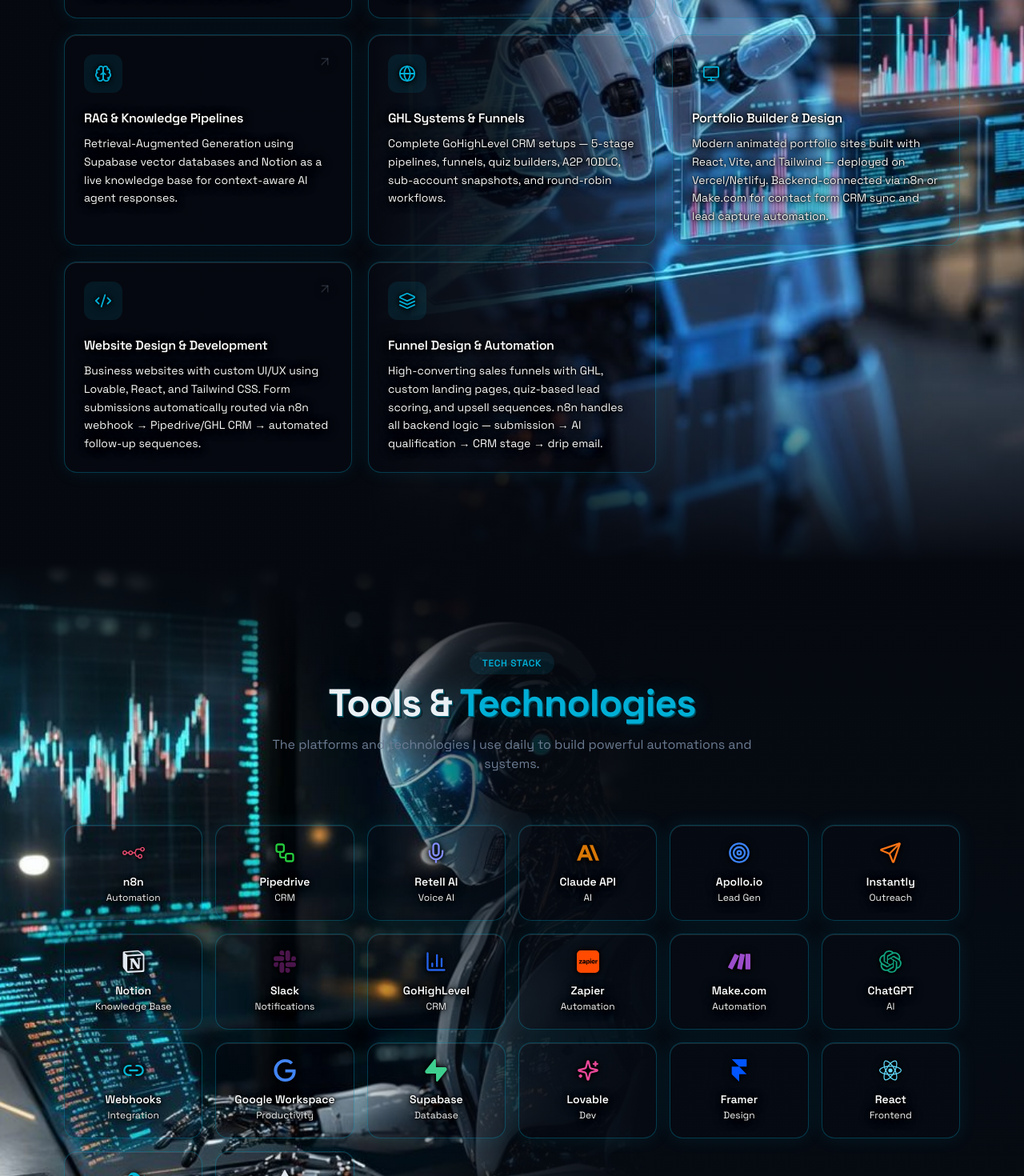
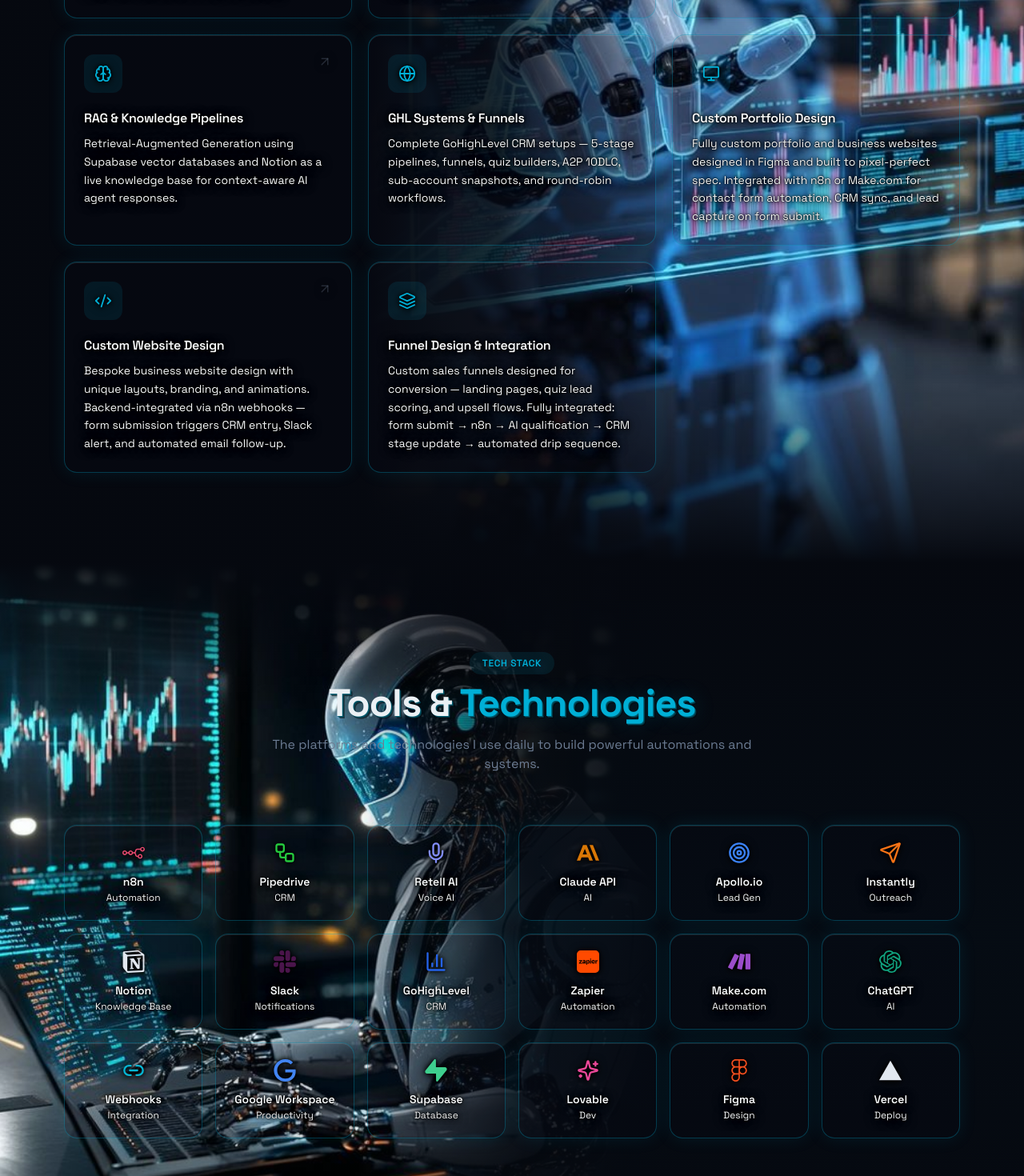
Before and after one commit to VladzErin1985/vladztechva-Specialist-portfolio, a React (Vite) app: page / in a window 1280 px wide. Shown: the part 1900-3370 px from the top of the page at 80% size. Built offline with nearby package versions, Linux system fonts and the light colour scheme; the HTML template or start-up script is replaced by a standard one.

Commit message:
Replace Framer with Figma, remove React/Tailwind tools, update service descriptions to custom design + integration

```diff
--- a/src/components/Services.tsx
+++ b/src/components/Services.tsx
@@ -13,9 +13,9 @@
   { icon: Target, title: "Outbound Lead Systems", description: "Apollo + Instantly outbound stacks: ICP filtering, Clay enrichment, warmup sequences, spintax email copy, reply webhook processing, and Notion dedup." },
   { icon: Brain, title: "RAG & Knowledge Pipelines", description: "Retrieval-Augmented Generation using Supabase vector databases and Notion as a live knowledge base for context-aware AI agent responses." },
   { icon: Globe, title: "GHL Systems & Funnels", description: "Complete GoHighLevel CRM setups — 5-stage pipelines, funnels, quiz builders, A2P 10DLC, sub-account snapshots, and round-robin workflows." },
-  { icon: Monitor, title: "Portfolio Builder & Design", description: "Modern animated portfolio sites built with React, Vite, and Tailwind — deployed on Vercel/Netlify. Backend-connected via n8n or Make.com for contact form CRM sync and lead capture automation." },
-  { icon: Code2, title: "Website Design & Development", description: "Business websites with custom UI/UX using Lovable, React, and Tailwind CSS. Form submissions automatically routed via n8n webhook → Pipedrive/GHL CRM → automated follow-up sequences." },
-  { icon: Layers, title: "Funnel Design & Automation", description: "High-converting sales funnels with GHL, custom landing pages, quiz-based lead scoring, and upsell sequences. n8n handles all backend logic — submission → AI qualification → CRM stage → drip email." },
+  { icon: Monitor, title: "Custom Portfolio Design", description: "Fully custom portfolio and business websites designed in Figma and built to pixel-perfect spec. Integrated with n8n or Make.com for contact form automation, CRM sync, and lead capture on form submit." },
+  { icon: Code2, title: "Custom Website Design", description: "Bespoke business website design with unique layouts, branding, and animations. Backend-integrated via n8n webhooks — form submission triggers CRM entry, Slack alert, and automated email follow-up." },
+  { icon: Layers, title: "Funnel Design & Integration", description: "Custom sales funnels designed for conversion — landing pages, quiz lead scoring, and upsell flows. Fully integrated: form submit → n8n → AI qualification → CRM stage update → automated drip sequence." },
 ];
 
 const containerVariants = {
--- a/src/components/Tools.tsx
+++ b/src/components/Tools.tsx
@@ -4,7 +4,7 @@
 import {
   SiN8N, SiAnthropic, SiNotion, SiSlack, SiZapier,
   SiMake, SiOpenai, SiGoogle, SiSupabase,
-  SiFramer, SiVercel, SiReact, SiTailwindcss,
+  SiFigma, SiVercel,
 } from "react-icons/si";
 import { Mic, Send, BarChart3, Link2, Sparkles, Target, Workflow } from "lucide-react";
 
@@ -36,9 +36,7 @@
   { name: "Google Workspace", icon: { type: "si", component: SiGoogle }, category: "Productivity", color: "#4285F4" },
   { name: "Supabase", icon: { type: "si", component: SiSupabase }, category: "Database", color: "#3ECF8E" },
   { name: "Lovable", icon: { type: "lucide", component: Sparkles, color: "#EC4899" }, category: "Dev", color: "#EC4899" },
-  { name: "Framer", icon: { type: "si", component: SiFramer }, category: "Design", color: "#0055FF" },
-  { name: "React", icon: { type: "si", component: SiReact }, category: "Frontend", color: "#61DAFB" },
-  { name: "Tailwind CSS", icon: { type: "si", component: SiTailwindcss }, category: "Styling", color: "#06B6D4" },
+  { name: "Figma", icon: { type: "si", component: SiFigma }, category: "Design", color: "#F24E1E" },
   { name: "Vercel", icon: { type: "si", component: SiVercel }, category: "Deploy", color: "#E2E8F0" },
 ];
 
```
Also changed, not shown: 3 other files (tests, documents, lock files or other folders).
